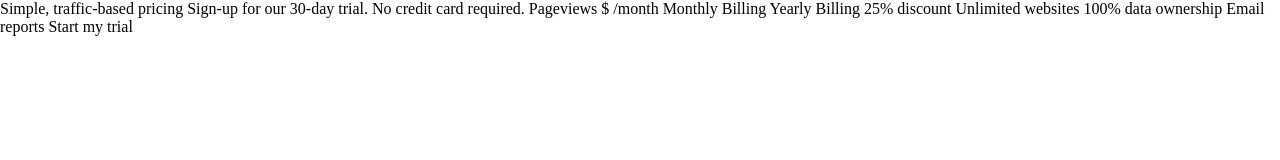
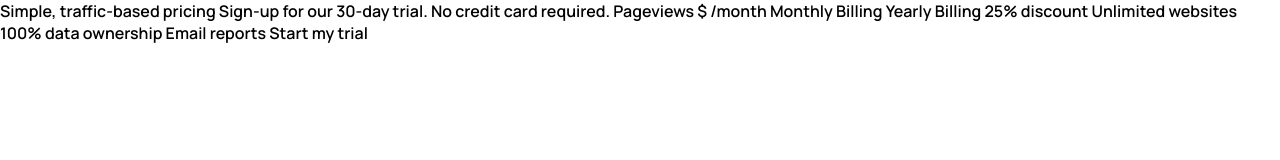
Before and after one commit to t-devl/interactive-pricing-component, a plain HTML site: page index.html in a window 1280 px wide. Drawn offline with Linux system fonts and the light colour scheme.

Commit message:
Add base font and CSS custom properties

```diff
--- a/style.css
+++ b/style.css
@@ -1,5 +1,27 @@
+@import url("https://fonts.googleapis.com/css2?family=Manrope:wght@600;800&display=swap");
+
 * {
   box-sizing: border-box;
   padding: 0;
   margin: 0;
 }
+
+:root {
+  --softCyan: hsl(174, 77%, 80%);
+  --strongCyan: hsl(174, 86%, 45s%);
+  --lightGreyishRed: hsl(14, 92%, 95%);
+  --lightRed: hsl(15, 100%, 70%);
+  --paleBlue: hsl(226, 100%, 87%);
+
+  --white: hsl(0, 0%, 100%);
+  --veryPaleBlue: hsl(230, 100%, 99%);
+  --lightGreyishBlue: hsl(224, 65%, 95%);
+  --lightGreyishBlue: hsl(223, 50%, 87%);
+  --greyishBlue: hsl(225, 20%, 60%);
+  --darkDesaturatedBlue: hsl(227, 35%, 25%);
+}
+
+body,
+button {
+  font-family: "Manrope", sans-serif;
+}
```
